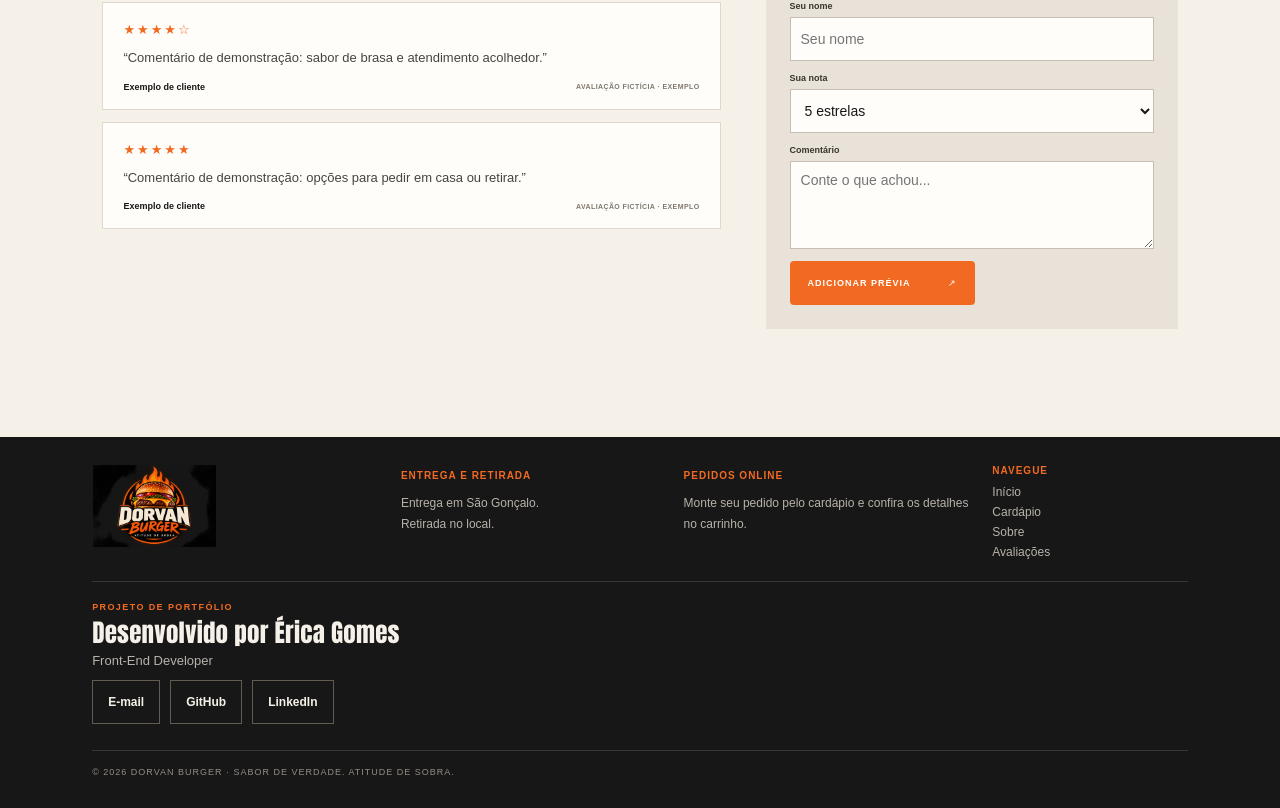
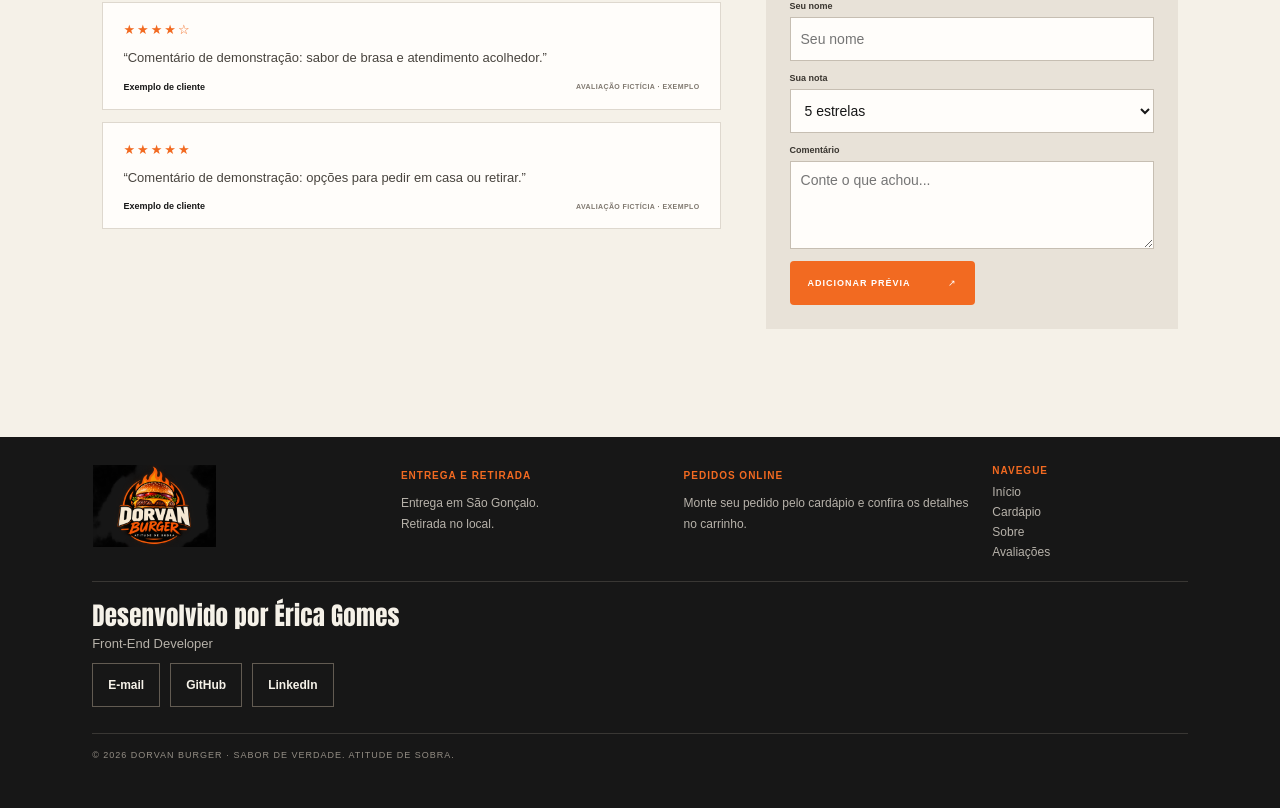
Before and after one commit to ericagomes-dev/dorvan-burger, a React (Vite) app in the folder frontend/: page / in a window 1280 px wide. Shown: the part 7980-8788 px from the top of the page. Built offline with nearby package versions, Linux system fonts and the light colour scheme.

Commit message:
Remove portfolio label from developer footer

```diff
--- a/frontend/src/App.tsx
+++ b/frontend/src/App.tsx
@@ -157,7 +157,7 @@ function App() {
       </section>
 
       <ReviewsSection />
-      <footer className="footer" id="contato"><a className="wordmark footer-logo" href="#inicio"><SafeImage src={images.logo} alt="Dorvan Burger — Atitude de sobra" fallbackClassName="brand-image-fallback" fallback={<><strong>D<span>.</span></strong><small>DORVAN BURGER</small></>} /></a><div className="footer-contact"><span>ENTREGA E RETIRADA</span><p>Entrega em São Gonçalo.<br />Retirada no local.</p></div><div className="footer-contact"><span>PEDIDOS ONLINE</span><p>Monte seu pedido pelo cardápio e confira os detalhes no carrinho.</p></div><div className="footer-links"><span>NAVEGUE</span><a href="#inicio">Início</a><a href="#cardapio">Cardápio</a><a href="#sobre">Sobre</a><a href="#avaliacoes">Avaliações</a></div><div className="developer-credit"><span>PROJETO DE PORTFÓLIO</span><strong>Desenvolvido por Érica Gomes</strong><p>Front-End Developer</p><div className="developer-links"><a href="mailto:ericagomesdev@gmail.com">E-mail</a><a href="https://github.com/ericagomes-dev" target="_blank" rel="noreferrer">GitHub</a><a href="https://www.linkedin.com/in/ericagomesdev/" target="_blank" rel="noreferrer">LinkedIn</a></div></div><small className="copyright">© 2026 DORVAN BURGER · SABOR DE VERDADE. ATITUDE DE SOBRA.</small></footer>
+      <footer className="footer" id="contato"><a className="wordmark footer-logo" href="#inicio"><SafeImage src={images.logo} alt="Dorvan Burger — Atitude de sobra" fallbackClassName="brand-image-fallback" fallback={<><strong>D<span>.</span></strong><small>DORVAN BURGER</small></>} /></a><div className="footer-contact"><span>ENTREGA E RETIRADA</span><p>Entrega em São Gonçalo.<br />Retirada no local.</p></div><div className="footer-contact"><span>PEDIDOS ONLINE</span><p>Monte seu pedido pelo cardápio e confira os detalhes no carrinho.</p></div><div className="footer-links"><span>NAVEGUE</span><a href="#inicio">Início</a><a href="#cardapio">Cardápio</a><a href="#sobre">Sobre</a><a href="#avaliacoes">Avaliações</a></div><div className="developer-credit"><strong>Desenvolvido por Érica Gomes</strong><p>Front-End Developer</p><div className="developer-links"><a href="mailto:ericagomesdev@gmail.com">E-mail</a><a href="https://github.com/ericagomes-dev" target="_blank" rel="noreferrer">GitHub</a><a href="https://www.linkedin.com/in/ericagomesdev/" target="_blank" rel="noreferrer">LinkedIn</a></div></div><small className="copyright">© 2026 DORVAN BURGER · SABOR DE VERDADE. ATITUDE DE SOBRA.</small></footer>
 
       {customizer && <ProductCustomizer key={`${customizer.product.id}-${customizer.line?.key ?? 'new'}`} product={customizer.product} initial={customizer.line} onClose={() => setCustomizer(null)} onSave={saveCustomization} />}
       {cartOpen && <CartDrawer lines={cart} onClose={() => setCartOpen(false)} onEdit={editLine} onQuantity={updateQuantity} onRemove={removeLine} onClear={clearCart} />}
```
